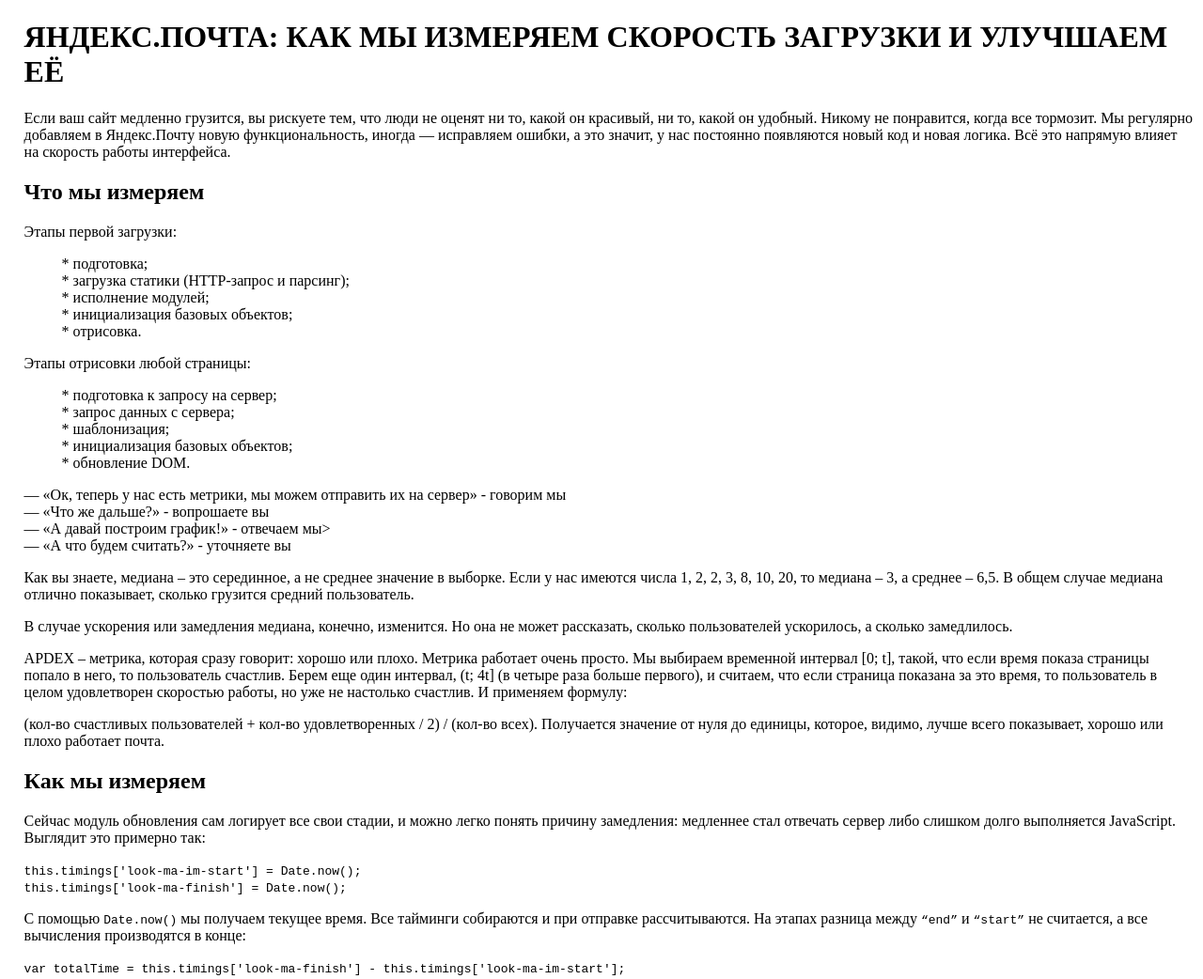
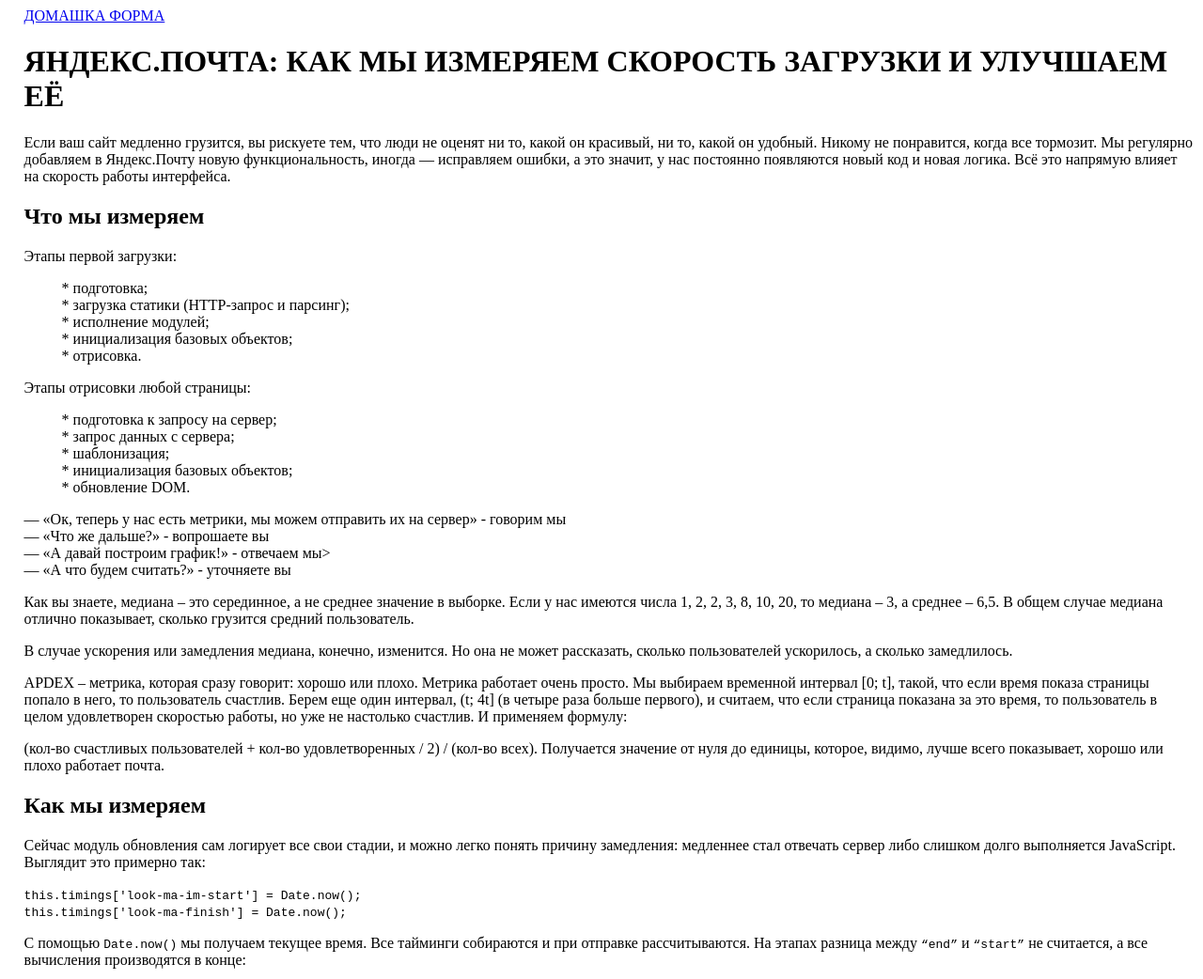
Before and after one commit to Liuba555/Liuba555.github.io, a plain HTML site: page index.html in a window 1280 px wide. Shown: the top 1042 px of the page at 94% size. Drawn offline with Linux system fonts and the light colour scheme.

Commit message:
Форма

```diff
--- a/index.html
+++ b/index.html
@@ -7,6 +7,8 @@
 </head>
 
 <body style="margin-left:2%;">
+<a href="index4.html">ДОМАШКА ФОРМА</a>
+
     <h1>ЯНДЕКС.ПОЧТА: КАК МЫ ИЗМЕРЯЕМ СКОРОСТЬ ЗАГРУЗКИ И УЛУЧШАЕМ ЕЁ</h1>
     <p>Если ваш сайт медленно грузится, вы рискуете тем, что люди не оценят ни то, какой он красивый, ни то, какой он удобный. Никому не понравится, когда все тормозит. Мы регулярно добавляем в Яндекс.Почту новую функциональность, иногда — исправляем ошибки,
         а это значит, у нас постоянно появляются новый код и новая логика. Всё это напрямую влияет на скорость работы интерфейса.</p>
```
